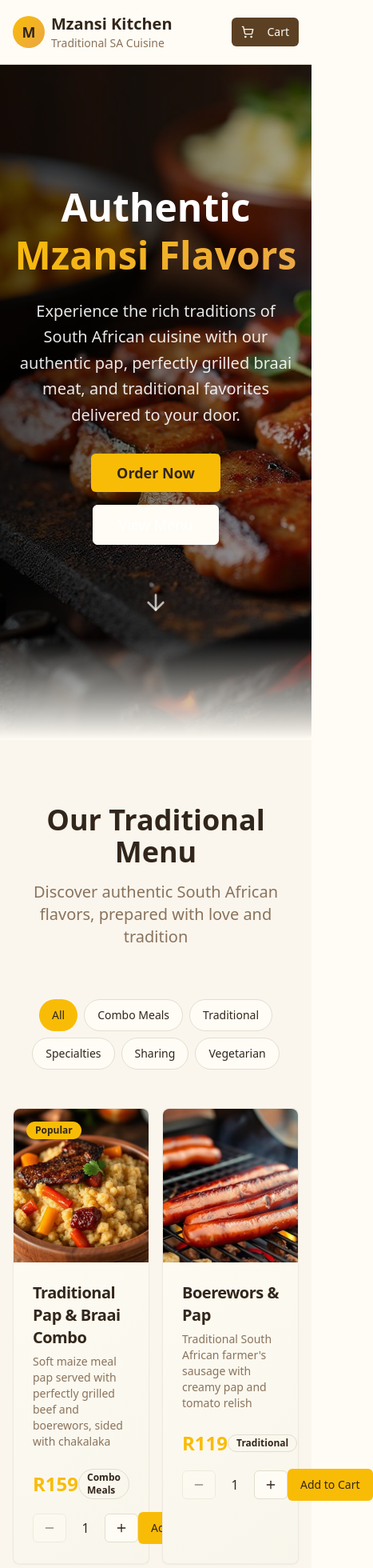
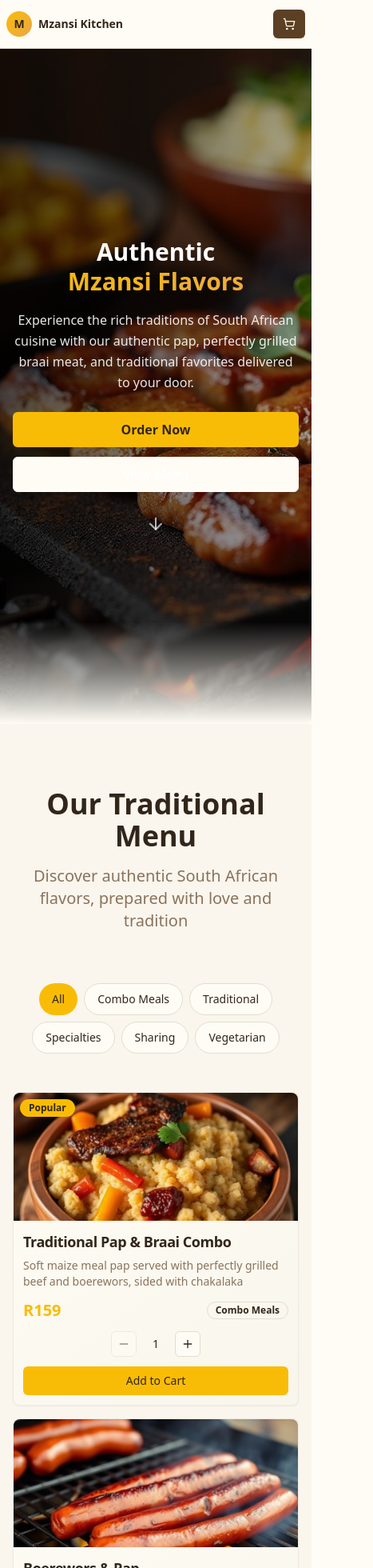
Before and after one commit to Tebaleloriba/braai-and-pap-order, a React (Vite) app: page / in a window 390 px wide. Shown: the top 1960 px of the page at 80% size, 467 px wide, since content can reach past the window. Built offline with nearby package versions, Linux system fonts and the light colour scheme.

Commit message:
Make UI responsive
Make the UI responsive to mobile phones, ensuring it fits well on smaller screens.

```diff
--- a/src/components/CardPaymentForm.tsx
+++ b/src/components/CardPaymentForm.tsx
@@ -175,45 +175,49 @@ const CardPaymentForm = ({ total, onBack, onPaymentComplete, orderDetails, onLoc
           </div>
 
           <div>
-            <Label htmlFor="cardholderName">Cardholder Name</Label>
+            <Label htmlFor="cardholderName" className="text-sm">Cardholder Name</Label>
             <Input
               id="cardholderName"
               placeholder="John Doe"
               value={cardDetails.cardholderName}
               onChange={(e) => handleInputChange('cardholderName', e.target.value)}
+              className="text-sm sm:text-base"
             />
           </div>
 
           <div>
-            <Label htmlFor="cardNumber">Card Number</Label>
+            <Label htmlFor="cardNumber" className="text-sm">Card Number</Label>
             <Input
               id="cardNumber"
               placeholder="1234 5678 9012 3456"
               value={cardDetails.cardNumber}
               onChange={(e) => handleInputChange('cardNumber', e.target.value)}
               maxLength={19}
+              className="text-sm sm:text-base"
             />
           </div>
 
-          <div className="grid grid-cols-2 gap-4">
+          <div className="grid grid-cols-2 gap-3 sm:gap-4">
             <div>
-              <Label htmlFor="expiryDate">Expiry Date</Label>
+              <Label htmlFor="expiryDate" className="text-sm">Expiry Date</Label>
               <Input
                 id="expiryDate"
                 placeholder="MM/YY"
                 value={cardDetails.expiryDate}
                 onChange={(e) => handleInputChange('expiryDate', e.target.value)}
                 maxLength={5}
+                className="text-sm sm:text-base"
               />
             </div>
             <div>
-              <Label htmlFor="cvv">CVV</Label>
+              <Label htmlFor="cvv" className="text-sm">CVV</Label>
               <Input
                 id="cvv"
                 placeholder="123"
                 value={cardDetails.cvv}
                 onChange={(e) => handleInputChange('cvv', e.target.value)}
                 maxLength={3}
+                className="text-sm sm:text-base"
               />
             </div>
           </div>
--- a/src/components/Header.tsx
+++ b/src/components/Header.tsx
@@ -9,14 +9,14 @@ interface HeaderProps {
 const Header = ({ cartItemCount, onCartClick }: HeaderProps) => {
   return (
     <header className="sticky top-0 z-50 bg-background/95 backdrop-blur-sm border-b border-border">
-      <div className="container mx-auto px-4 py-4 flex items-center justify-between">
+      <div className="container mx-auto px-2 sm:px-4 py-3 sm:py-4 flex items-center justify-between">
         <div className="flex items-center space-x-2">
-          <div className="w-10 h-10 bg-gradient-hero rounded-full flex items-center justify-center">
-            <span className="text-primary-foreground font-bold text-lg">M</span>
+          <div className="w-8 h-8 sm:w-10 sm:h-10 bg-gradient-hero rounded-full flex items-center justify-center">
+            <span className="text-primary-foreground font-bold text-sm sm:text-lg">M</span>
           </div>
-          <div>
-            <h1 className="text-xl font-bold text-foreground">Mzansi Kitchen</h1>
-            <p className="text-sm text-muted-foreground">Traditional SA Cuisine</p>
+          <div className="min-w-0">
+            <h1 className="text-sm sm:text-xl font-bold text-foreground truncate">Mzansi Kitchen</h1>
+            <p className="text-xs sm:text-sm text-muted-foreground hidden sm:block">Traditional SA Cuisine</p>
           </div>
         </div>
 
@@ -26,14 +26,14 @@ const Header = ({ cartItemCount, onCartClick }: HeaderProps) => {
           <a href="#location" className="text-foreground hover:text-primary transition-colors">Location</a>
         </nav>
 
-        <div className="flex items-center space-x-4">
-          <Button variant="outline" size="sm" className="hidden sm:flex">
+        <div className="flex items-center space-x-1 sm:space-x-4">
+          <Button variant="outline" size="sm" className="hidden lg:flex">
             <MapPin className="w-4 h-4 mr-2" />
             Track Order
           </Button>
           <Button onClick={onCartClick} variant="secondary" size="sm" className="relative">
-            <ShoppingCart className="w-4 h-4 mr-2" />
-            Cart
+            <ShoppingCart className="w-4 h-4 sm:mr-2" />
+            <span className="hidden sm:inline">Cart</span>
             {cartItemCount > 0 && (
               <span className="absolute -top-2 -right-2 bg-primary text-primary-foreground text-xs rounded-full w-5 h-5 flex items-center justify-center">
                 {cartItemCount}
--- a/src/components/Hero.tsx
+++ b/src/components/Hero.tsx
@@ -20,38 +20,38 @@ const Hero = () => {
       </div>
 
       {/* Content */}
-      <div className="relative z-10 text-center px-4 max-w-4xl mx-auto">
-        <h1 className="text-5xl md:text-7xl font-bold text-white mb-6 leading-tight">
+      <div className="relative z-10 text-center px-4 sm:px-6 max-w-4xl mx-auto">
+        <h1 className="text-3xl sm:text-5xl md:text-7xl font-bold text-white mb-4 sm:mb-6 leading-tight">
           Authentic
           <span className="block bg-gradient-hero bg-clip-text text-transparent">
             Mzansi Flavors
           </span>
         </h1>
 
-        <p className="text-xl md:text-2xl text-white/90 mb-8 max-w-2xl mx-auto leading-relaxed">
+        <p className="text-base sm:text-xl md:text-2xl text-white/90 mb-6 sm:mb-8 max-w-2xl mx-auto leading-relaxed">
           Experience the rich traditions of South African cuisine with our authentic pap,
           perfectly grilled braai meat, and traditional favorites delivered to your door.
         </p>
 
-        <div className="flex flex-col sm:flex-row gap-4 justify-center items-center">
+        <div className="flex flex-col sm:flex-row gap-3 sm:gap-4 justify-center items-center">
           <Button
             onClick={scrollToMenu}
             size="lg"
-            className="bg-primary hover:bg-primary/90 text-primary-foreground px-8 py-6 text-lg font-semibold shadow-glow"
+            className="bg-primary hover:bg-primary/90 text-primary-foreground px-6 sm:px-8 py-4 sm:py-6 text-base sm:text-lg font-semibold shadow-glow w-full sm:w-auto"
           >
             Order Now
           </Button>
           <Button
             variant="outline"
             size="lg"
-            className="border-white text-white hover:bg-white hover:text-black px-8 py-6 text-lg"
+            className="border-white text-white hover:bg-white hover:text-black px-6 sm:px-8 py-4 sm:py-6 text-base sm:text-lg w-full sm:w-auto"
           >
             View Menu
           </Button>
         </div>
 
-        <div className="mt-16 animate-bounce">
-          <ArrowDown className="w-8 h-8 text-white/70 mx-auto" />
+        <div className="mt-8 sm:mt-16 animate-bounce">
+          <ArrowDown className="w-6 h-6 sm:w-8 sm:h-8 text-white/70 mx-auto" />
         </div>
       </div>
 
--- a/src/components/LocationMap.tsx
+++ b/src/components/LocationMap.tsx
@@ -165,11 +165,11 @@ const LocationMap = ({ onLocationSelect }: LocationMapProps) => {
           </p>
         </div>
 
-        <div className="flex flex-col lg:flex-row gap-8">
+        <div className="flex flex-col lg:flex-row gap-4 sm:gap-8">
           <div className="flex-1">
             <Card>
               <CardContent className="p-0">
-                <div ref={mapContainer} className="w-full h-96 rounded-lg" />
+                <div ref={mapContainer} className="w-full h-64 sm:h-80 lg:h-96 rounded-lg" />
               </CardContent>
             </Card>
           </div>
--- a/src/components/Menu.tsx
+++ b/src/components/Menu.tsx
@@ -126,63 +126,66 @@ const Menu = ({ onAddToCart }: MenuProps) => {
         </div>
 
         {/* Menu Grid */}
-        <div className="grid grid-cols-2 md:grid-cols-2 lg:grid-cols-3 gap-4 md:gap-8">
+        <div className="grid grid-cols-1 sm:grid-cols-2 lg:grid-cols-3 gap-4 md:gap-8">
           {filteredItems.map((item) => (
             <Card key={item.id} className="group hover:shadow-warm transition-all duration-300 bg-gradient-card border-border/50">
               <div className="relative overflow-hidden rounded-t-lg">
                 <img
                   src={item.image}
                   alt={item.name}
-                  className="w-full h-48 object-cover group-hover:scale-105 transition-transform duration-300"
+                  className="w-full h-40 sm:h-48 object-cover group-hover:scale-105 transition-transform duration-300"
                 />
-                <div className="absolute top-4 left-4 flex gap-2">
+                <div className="absolute top-2 sm:top-4 left-2 sm:left-4 flex gap-1 sm:gap-2">
                   {item.popular && (
-                    <Badge className="bg-primary text-primary-foreground">Popular</Badge>
+                    <Badge className="bg-primary text-primary-foreground text-xs sm:text-sm">Popular</Badge>
                   )}
                   {item.spicy && (
-                    <Badge variant="destructive">Spicy</Badge>
+                    <Badge variant="destructive" className="text-xs sm:text-sm">Spicy</Badge>
                   )}
                 </div>
               </div>
 
-              <CardHeader>
-                <CardTitle className="text-xl text-foreground">{item.name}</CardTitle>
-                <CardDescription className="text-muted-foreground">
+              <CardHeader className="p-3 sm:p-6">
+                <CardTitle className="text-lg sm:text-xl text-foreground">{item.name}</CardTitle>
+                <CardDescription className="text-sm sm:text-base text-muted-foreground line-clamp-2">
                   {item.description}
                 </CardDescription>
               </CardHeader>
 
-              <CardContent className="space-y-4">
+              <CardContent className="space-y-3 sm:space-y-4 p-3 sm:p-6 pt-0">
                 <div className="flex items-center justify-between">
-                  <span className="text-2xl font-bold text-primary">R{item.price}</span>
-                  <Badge variant="outline">{item.category}</Badge>
+                  <span className="text-xl sm:text-2xl font-bold text-primary">R{item.price}</span>
+                  <Badge variant="outline" className="text-xs sm:text-sm">{item.category}</Badge>
                 </div>
 
-                <div className="flex items-center justify-between">
-                  <div className="flex items-center space-x-2">
+                <div className="flex flex-col sm:flex-row items-stretch sm:items-center justify-between gap-3 sm:gap-0">
+                  <div className="flex items-center justify-center sm:justify-start space-x-2">
                     <Button
                       variant="outline"
                       size="sm"
                       onClick={() => updateQuantity(item.id, -1)}
                       disabled={!quantities[item.id]}
+                      className="h-8 w-8 p-0"
                     >
-                      <Minus className="w-4 h-4" />
+                      <Minus className="w-3 h-3 sm:w-4 sm:h-4" />
                     </Button>
-                    <span className="w-8 text-center font-medium">
+                    <span className="w-8 text-center font-medium text-sm sm:text-base">
                       {quantities[item.id] || 1}
                     </span>
                     <Button
                       variant="outline"
                       size="sm"
                       onClick={() => updateQuantity(item.id, 1)}
+                      className="h-8 w-8 p-0"
                     >
-                      <Plus className="w-4 h-4" />
+                      <Plus className="w-3 h-3 sm:w-4 sm:h-4" />
                     </Button>
                   </div>
 
                   <Button
                     onClick={() => addToCart(item)}
-                    className="bg-primary hover:bg-primary/90 text-primary-foreground"
+                    className="bg-primary hover:bg-primary/90 text-primary-foreground text-sm sm:text-base px-3 sm:px-4"
+                    size="sm"
                   >
                     Add to Cart
                   </Button>
```
Also changed, not shown: src/components/Cart.tsx (+29 -26 lines).
